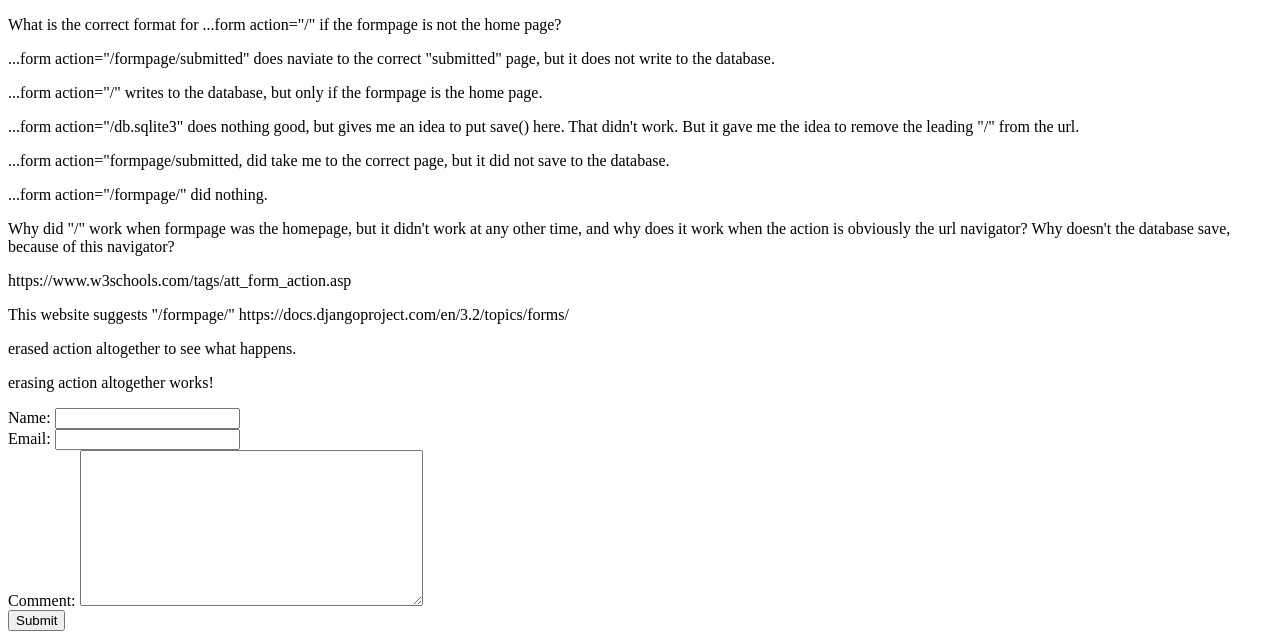
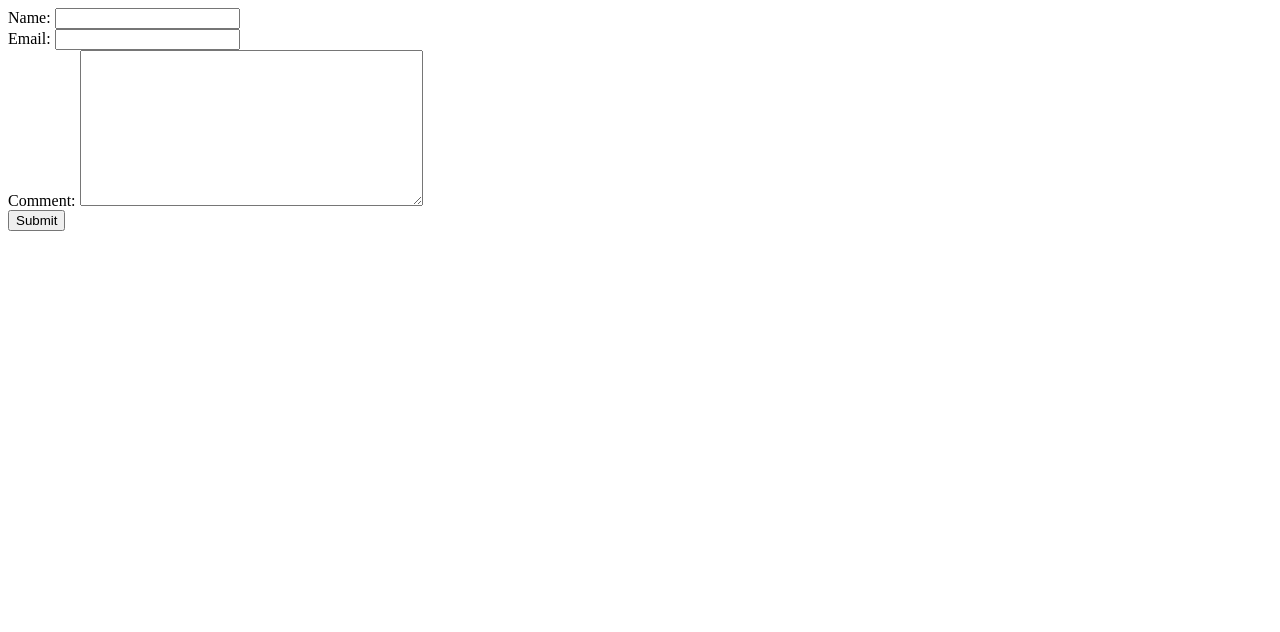
Before and after one commit to jbar417/formanddatatoposting1, a Django app: page /formpage in a window 1280 px wide. Shown: the top 632 px of the page. Run offline with Django 3.2, Linux system fonts and the light colour scheme.

Commit message:
Update forms1.html

```diff
--- a/app1/templates/app1/forms1.html
+++ b/app1/templates/app1/forms1.html
@@ -7,20 +7,6 @@
     <title>Document</title>
 </head>
 <body>
-    <p>What is the correct format for ...form action="/" if the formpage is not the home page?</p>
-    <p>...form action="/formpage/submitted" does naviate to the correct "submitted" page, but it does not write to the database.</p>
-    <p>...form action="/" writes to the database, but only if the formpage is the home page. </p>
-    <p>...form action="/db.sqlite3" does nothing good, but gives me an idea to put save() here. That didn't work.
-        But it gave me the idea to remove the leading "/" from the url.
-    <p>...form action="formpage/submitted, did take me to the correct page, but it did not save to the database. </p>
-    </p>
-    <p>...form action="/formpage/" did nothing.</p>
-    <p>Why did "/" work when formpage was the homepage, but it didn't work at any other time,
-        and why does it work when the action is obviously the url navigator? Why doesn't the database save, because of this navigator?</p>
-    <p>https://www.w3schools.com/tags/att_form_action.asp</p>
-    <p>This website suggests "/formpage/" https://docs.djangoproject.com/en/3.2/topics/forms/</p>
-    <p>erased action altogether to see what happens.</p>
-    <p>erasing action altogether works! </p>
     <form method="POST">
         {% csrf_token %}
         {% for field in formkey %}
```
